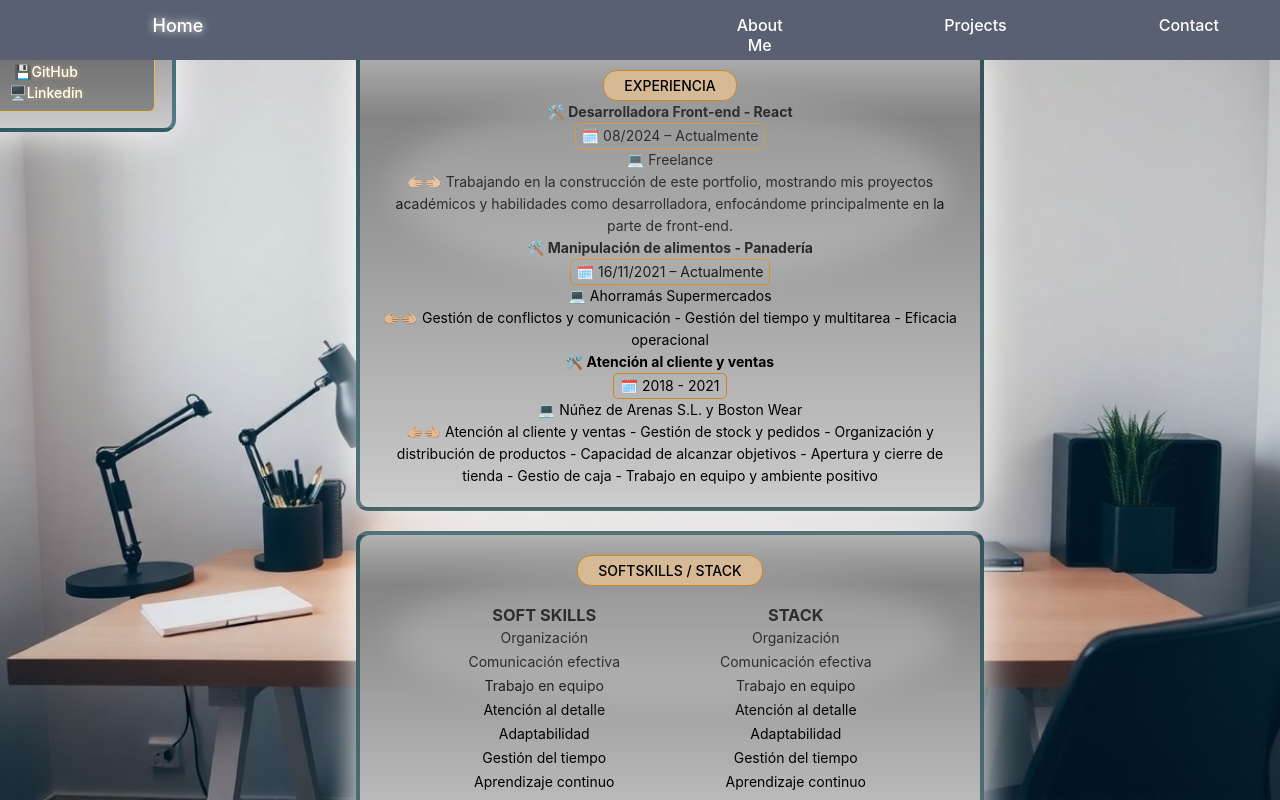
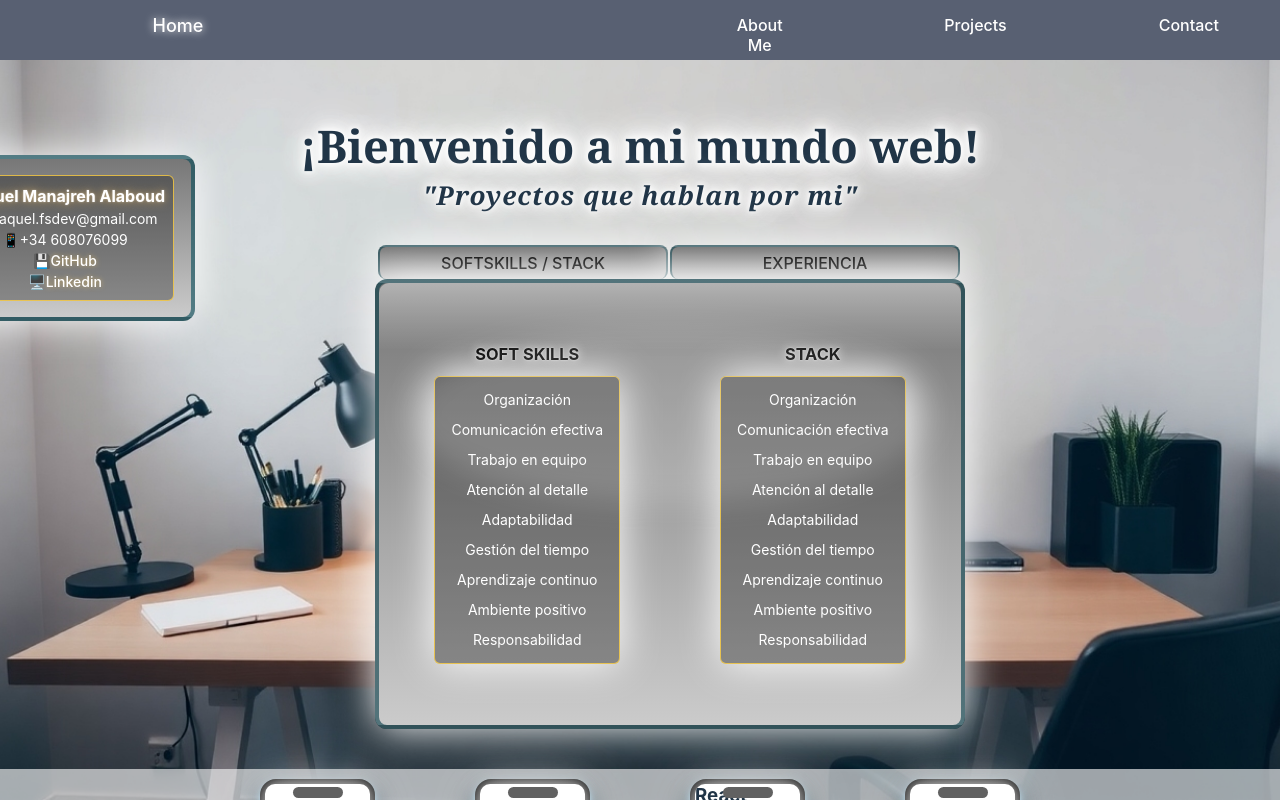
Before and after one commit to raquel-manajreh/Portfolio-Personal, a React (Vite) app: page / in a window 1280 px wide. Shown: the top 800 px of the page. Built offline with nearby package versions, Linux system fonts and the light colour scheme.

Commit message:
componentes de experiencia y softskills y stack con funcionalidad y css correctos

```diff
--- a/src/Pages/Home/Experience/Experience.css
+++ b/src/Pages/Home/Experience/Experience.css
@@ -1,13 +1,14 @@
 .computerCard {
+    width: 590px;
+    height: 450px;
+    box-sizing: border-box;
+    text-align: center;
+    line-height: 20px;
+    align-content: center;
     position: relative;
-    margin-top: 20px;
     left: -100px;
-    width: 580px;
-    text-align: center;
     font-size: 14px;
     color: #000000;
-    padding: 20px;
-    line-height: 22px;
     background: linear-gradient(to bottom, #777777, #cbcbcb);
     border: 4px solid rgba(4, 59, 70, 0.6);
     border-radius: 12px;
@@ -40,30 +41,17 @@
     border-top-right-radius: 10px;
 }
 
-.tittleButton{
-    background-color: #d6ba96;
-    position: relative;
-    z-index: 10;
-    border-radius: 14px;
-    padding: 6px 20px;
-    border: 1px solid rgb(205, 134, 35);
-}
-.tittleButton:hover{
-    transition: font-size 0.2s ease;
-    font-size: 16px;
-    text-shadow: 0 0 5px rgba(255, 255, 255, 0.8);
-
-}
-
 .workstation{
     font-weight: bolder;
+    margin-top: 20px;
 }
 
 .workdate {
     display: inline-block;
-    border: 1px solid rgb(205, 134, 35);
+    border: 1px solid rgb(255, 203, 130);
     border-radius: 5px;
     padding: 1px 6px;
     box-sizing: border-box;
     text-align: center;
+    margin-top: 4px;
 }
--- a/src/Pages/Home/Experience/Experience.jsx
+++ b/src/Pages/Home/Experience/Experience.jsx
@@ -4,7 +4,6 @@ function Experience({data}) {
   return (
     <div>
         <div className=" computerCard">
-        <button className="tittleButton">EXPERIENCIA</button>
             {data.map((item, i)=><article key={i}>
                <p className="workstation">🛠️ {item.name}</p>
                <p className="workdate">🗓️ {item.date}</p>
--- a/src/Pages/Home/Home.css
+++ b/src/Pages/Home/Home.css
@@ -1,6 +1,11 @@
+.homePage{
+  margin: 0;
+  padding: 0;
+}
+
 .welcome-project{
   justify-items: center;
-  margin-top: 360px;
+  margin-top: 330px;
 }
 
 .habilitiesDiv {
@@ -19,8 +24,52 @@
 }
 
 .h1{
-  font-size: 40px;
-  font-family:sans-serif;
+  font-size: 45px;
+  font-family:Cambria, Cochin, Georgia, Times, 'Times New Roman', serif;
+  text-shadow:
+    0 0 5px #fff,
+    0 0 10px #fff,
+    0 0 15px #fff,
+    0 0 20px #fff,
+    0 0 30px #fff,
+    0 0 40px #fff,
+    0 0 50px #fff;
+}
+.h3{
+font-size: 26px;
+font-style: italic;
+font-family:Cambria, Cochin, Georgia, Times, 'Times New Roman', serif;
+letter-spacing: 1px;
+margin-top: 6px;
+text-shadow:
+0 0 5px #fff,
+0 0 10px #fff,
+0 0 15px #fff,
+0 0 20px #fff,
+0 0 30px #fff,
+0 0 40px #fff,
+0 0 50px #fff;
+}
+
+
+.tittleButton{
+  left: -98px;
+  width: 290px;
+  background-color: #d6ba96;
+  position: relative;
+  z-index: 8px;
+  margin: 30px 1px 0px 1px;
+  padding: 6px 0px;
+  background: linear-gradient(to bottom, #777777, #cbcbcb);
+    border: 2px solid rgba(4, 59, 70, 0.6);
+    border-bottom: none;
+    border-radius: 8px;
+    box-shadow: 0 0 40px rgb(255, 255, 255);
+}
+.tittleButton:hover{
+  transition: font-size 0.1s ease;
+  font-size: 17px;
+  text-shadow: 0 0 5px rgba(255, 255, 255, 0.8);
 }
 
 
@@ -35,7 +84,7 @@
   width: 100vw;
   padding: 10px;
   box-sizing: border-box;
-  margin-top: 100px;
+  margin-top: 40px;
 }
 
 /* Estructura del "smartphone" */
--- a/src/Pages/Home/Home.jsx
+++ b/src/Pages/Home/Home.jsx
@@ -3,18 +3,25 @@ import Info from "./Info/Info";
 import {cv} from "../../CV/cv";
 import Experience from "./Experience/Experience";
 import SkillsStack from "./SkillsStack/SkillsStack";
+import { useState } from "react";
 // console.log(cv)
 
 const Home = ({ projectsList }) => {
 
   const {person, education, experience, languajes, stack, softSkills} = cv;
 
+  const  [skills, setSkills] = useState(true); //Que por defecto se vea el componente "SkillsStack"
+
+  const handleClick = () => {
+    setSkills(true)
+  }
+
   return (
     <div className="homePage">
       <div className="welcome-project">
 
         <h1 className="h1">¡Bienvenido a mi mundo web!</h1>
-        <h2>"Proyectos que hablan por mi"</h2>
+        <h3 className="h3">"Proyectos que hablan por mi"</h3>
 
       <div className="habilitiesDiv">
           <section>
@@ -22,8 +29,13 @@ const Home = ({ projectsList }) => {
           </section>
 
             <section>
-              <Experience data={experience}/>
-              <SkillsStack data={softSkills} />
+            <button className="tittleButton" onClick={handleClick}>SOFTSKILLS / STACK</button>
+            <button className="tittleButton" onClick={()=>{setSkills(false)}}>EXPERIENCIA</button>
+
+            {skills ? <SkillsStack data={softSkills} /> : <Experience data={experience}/> }
+
+
+
             </section>
         </div>
 
--- a/src/Pages/Home/SkillsStack/SkillsStack.css
+++ b/src/Pages/Home/SkillsStack/SkillsStack.css
@@ -2,11 +2,20 @@
     display: flex;
     justify-content: center;
     gap: 100px;
-    margin-top: 10px;
-    padding: 8px;
 }
 
 .ulSkillsStack{
+    margin-top: 12px;
     list-style: none;
     line-height: 24px;
+    color: #ffffff;
+    background-color: rgba(0, 0, 0, 0.3);
+    padding: 8px 16px;
+    border-radius: 6px;
+    border: 1px solid rgba(255, 209, 69, 0.8);
+    box-shadow: 0 0 40px rgb(255, 255, 255);
+    line-height: 30px;
 }
+.skillsStackName{
+    text-shadow: 0 0 10px rgba(255, 255, 255, 0.859), 0 0 2px rgba(255, 255, 255, 0.781);
+}
--- a/src/Pages/Home/SkillsStack/SkillsStack.jsx
+++ b/src/Pages/Home/SkillsStack/SkillsStack.jsx
@@ -2,8 +2,7 @@ import "./SkillsStack.css";
 
 function SkillsStack({data}) {
   return (
-  <div className=" computerCard">
-    <button className="tittleButton">SOFTSKILLS / STACK</button>
+  <div className="computerCard">
 
     <section className="skillsStacks">
       <article>
```
